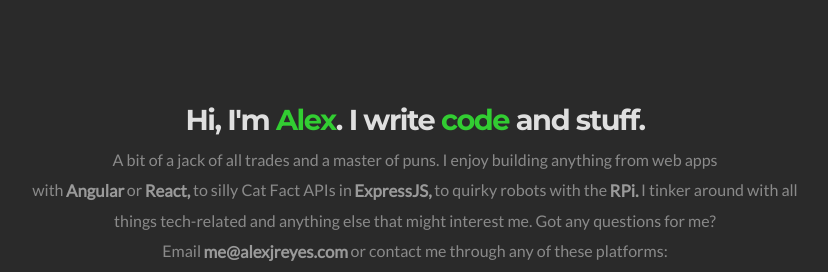
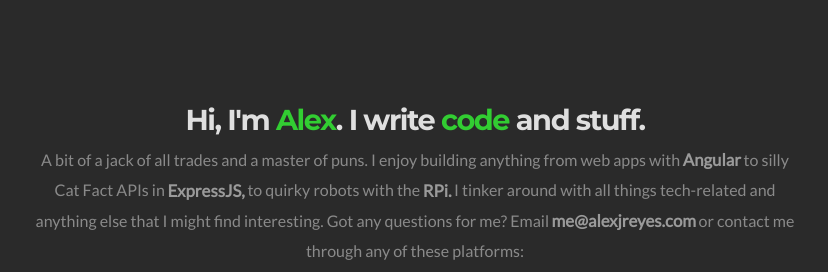
Before and after one commit to alexako/alexjreyes, a Gatsby site: page / in a window 1280 px wide. Shown: the part 112-384 px from the top of the page, without its empty margins (225-1053 px from the left). Built offline with nearby package versions, Linux system fonts and the light colour scheme; Gatsby itself is replaced by a stand-in of ours.

Commit message:
Edit intro paragraph

```diff
--- a/src/components/intro.js
+++ b/src/components/intro.js
@@ -15,10 +15,6 @@ const Intro = ({ siteTitle }) => (
       <span className="intro-container__content--link">
         Angular
       </span>
-      or
-      <span className="intro-container__content--link">
-        React,
-      </span>
       to silly Cat Fact APIs in
       <span className="intro-container__content--link">
       ExpressJS,
@@ -28,7 +24,7 @@ const Intro = ({ siteTitle }) => (
         RPi.
       </span>
       I tinker around with all things tech-related and
-      anything else that might interest me.
+      anything else that I might find interesting.
       Got any questions for me?
       Email
       <a className="intro-container__content--link"
```
